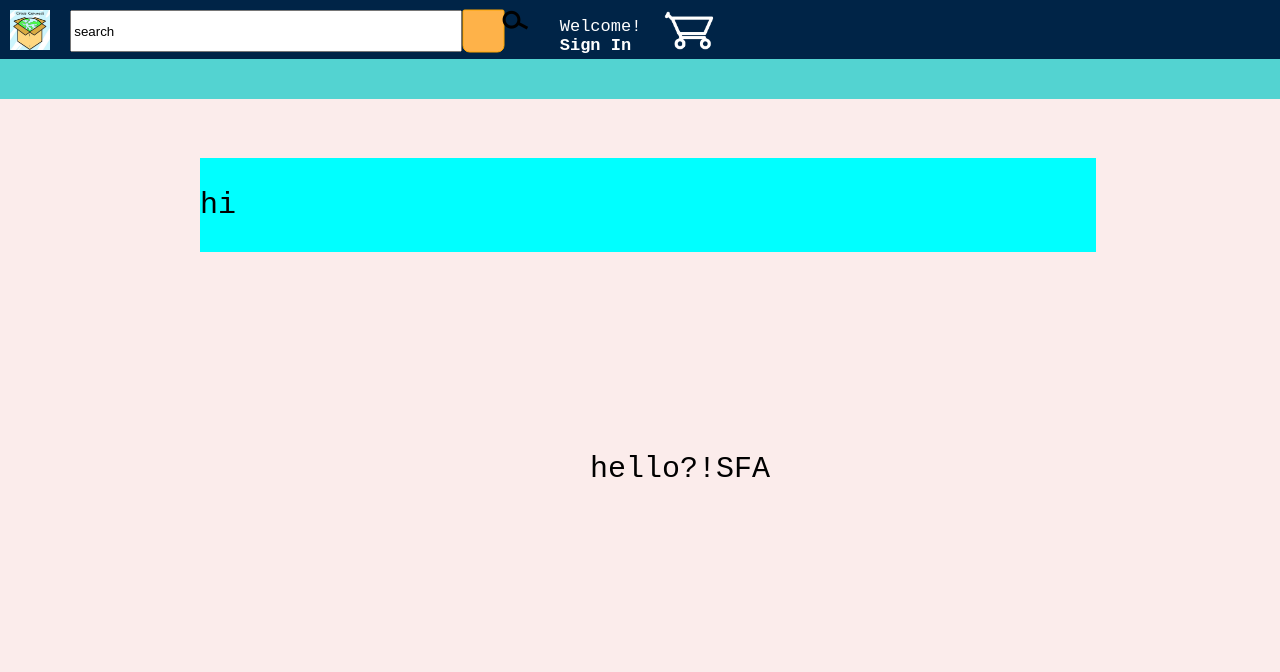
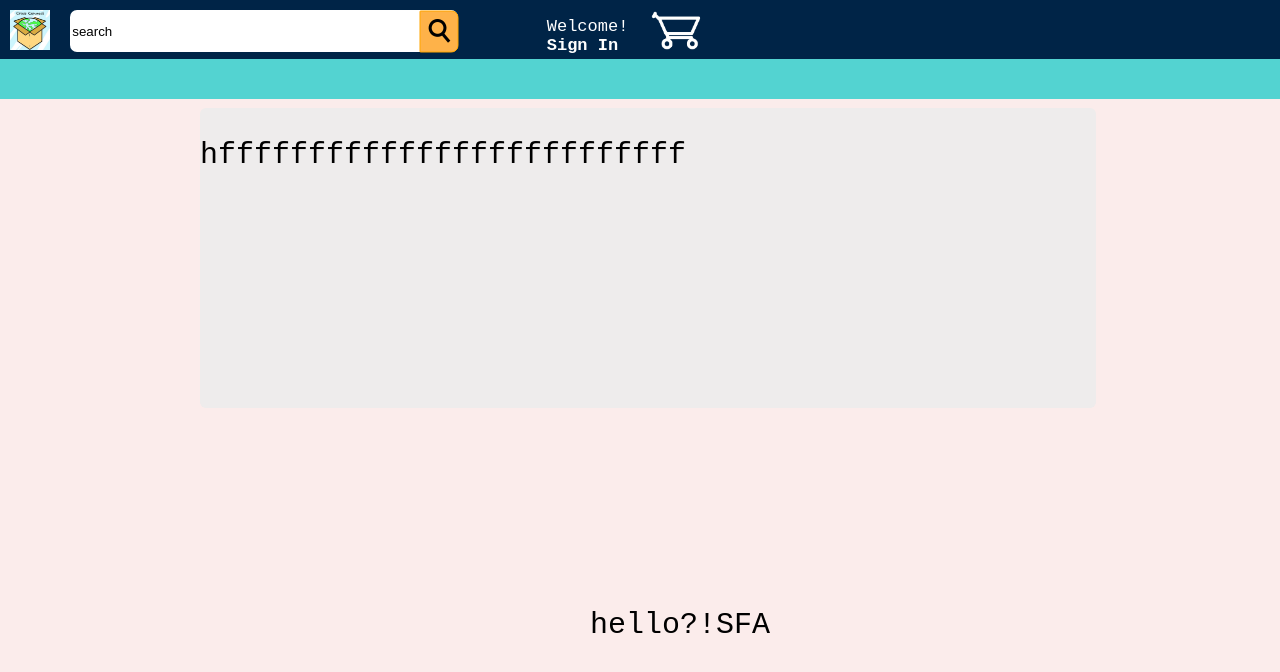
Before and after one commit to CrossCConnect/CrossCConnect.github.io, a plain HTML site: page index.html in a window 1280 px wide. Drawn offline with Linux system fonts and the light colour scheme.

Commit message:
feat!: Added scrolling to featured, javaScript(useless), and classes
- Added scrolling to "featured products" and subsequent css
- Added JavaScript that sadly, does not work. Will rework as of later
-

```diff
--- a/index.html
+++ b/index.html
@@ -5,38 +5,46 @@
     <meta name="viewport" content="width=device-width, initial-scale=1.0">
     <title>Dropshipping: Cross Connect - Welcome!</title>
     <link rel="stylesheet" href="style.css" type="text/css">
+    <script src="java.js"></script>
 </head>
-<body onload="setInterval(tick(), 1)">
+<body onload="setInterval(tick, 1); setInterval(autoScroll, 100);">
     <!--The "fir"-st and "sec"-ond rectangle that spans the width of the page
     - used mostly for decoration and organization-->
     <div class="fir">
         <!--SearchBar and submit button, including the search symbol-->
         <div class="searchbar">
-        <img id="logo" src="images/crossConEarth.png">
+        <a href="index.html"><img id="logo" src="images/crossConEarth.png" ></a>
             <input onkeydown="hello()"onclick="click()"class="search" type="search" value="search">
+        </input>
             <input class="searchicon" type="submit" value="">
                 <span>&#9740</span> </input>
         </div>
-        <span class="accountText">Welcome!<br><b>Sign In</b></span>
+        <a class="accountText">Welcome!<br><b>Sign In</b></a>
         <img class="shoppingCartIcon" src="images/ShoppingCartIcon.png">
     </div>
     <div class="sec"></div>
 <!--"Featured Products" - the assortment of products that
 first catch a user's eye that takes up a large portion of
 the main webpage-->
-    <div class="featuredProductScroll">
+    <div id="featuredProductScroll">
     <!--Featured start-->
-        <div class="featuredProducts">
-            <p>hi</p>
-        </div>
-        <div class="featuredProducts">
+        <section class="featuredProducts">
+            <p>hffffffffffffffffffffffffff</p>
+        </section>
+        <section class="featuredProducts">
             <p>hello!</p>
-        </div>
+        </section>
+        <section class="featuredProducts">
+            <p>whats</p>
+        </section>
+        <section class="featuredProducts">
+            <p>whassss</p>
+        </section>
     <!--Featured end-->
     </div>
 <!--Main products body-->
     <div class="mainbody">
-        <p>hello?!SFA</p>
+        <p id="e">hello?!SFA</p>
     </div>
 </body>
 </html>
--- a/java.js
+++ b/java.js
@@ -1,7 +1,13 @@
-
-function click() {
-
+let sectionsPassed = 0;
+const num_of_sections = 4;
+let sectionScroll = document.getElementById("featuredProductScroll");
+function autoScroll() {
+    if (sectionsPassed != num_of_sections) {
+        sectionScroll.scrollBy(100, 0);
+        sectionsPassed = sectionsPassed + 1;
+    } else {
+        sectionScroll.scrollBy(-400, 0);
+        sectionsPassed = 0;
+    }
+    sectionScroll.scrollBy(window.innerHeight * 0.7, 100);
 }
-function tick() {
-
-}
--- a/style.css
+++ b/style.css
@@ -31,16 +31,19 @@ body {
     margin-top:200px;
 }
 .searchicon {
+    position:relative;
     background-color: #FEB249;
     display:grid;
-    width:43px;
-    height:42px;
-    border-radius: 2px 7px 7px 2px;
+    width:42px;
+    height:39px;
+    border-radius: 7px 7px 1px 1px;
     display: inline-flex;
     border-width: 1px;
     border-color:orange;
     border-style: double;
     rotate:90deg;
+    left:-40px;
+    top:2px;
 
 }
 .searchicon:hover {
@@ -48,10 +51,11 @@ body {
 }
 /*search icon placed in front of submit search button*/
 .searchicon ~ span{
+    position:relative;
     font-size:35px;
-    margin-left:8px;
-    rotate:88deg;
-
+    rotate:110deg;
+    top:13px;
+    left:-62px;
 }
 .searchbar {
     box-sizing: content-box;
@@ -62,11 +66,13 @@ body {
 }
 .search {
     box-sizing: content-box;
-    height:36px;
+    height:40px;
     min-width:180px;
     width:30vw;
     margin-top:0px;
     display: inline-flex;
+    border-radius: 7px;
+    border: none;
 }
 .search::checked {
     border:20px;
@@ -83,15 +89,21 @@ body {
 .shoppingCartIcon {
     height:39px;
 }
-.featuredProductScroll {
+#featuredProductScroll {
     display:inline-flex;
-    background-color: aqua;
-    width:70vw;
+    background-color: rgb(238, 236, 236);
+    border-radius:6px;
+    width: 70vw;
+    height: 300px;
     overflow-x: scroll;
-    margin:150px 15vw 0 15vw;
+    margin:100px 15vw 0 15vw;
+    scroll-snap-type: x mandatory;
+    scroll-snap-stop: always;
 }
 .featuredProducts {
+    display:inline-flex;
     min-width: 70vw;
+    scroll-snap-align: start;
 }
 #logo {
     box-sizing: content-box;
```
